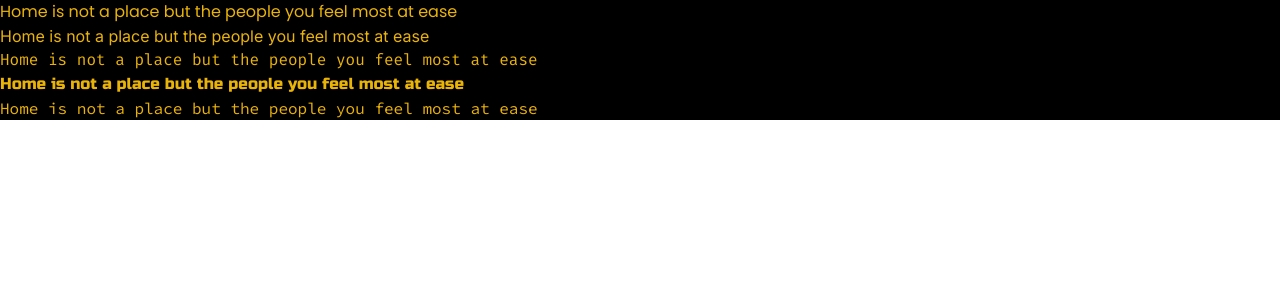
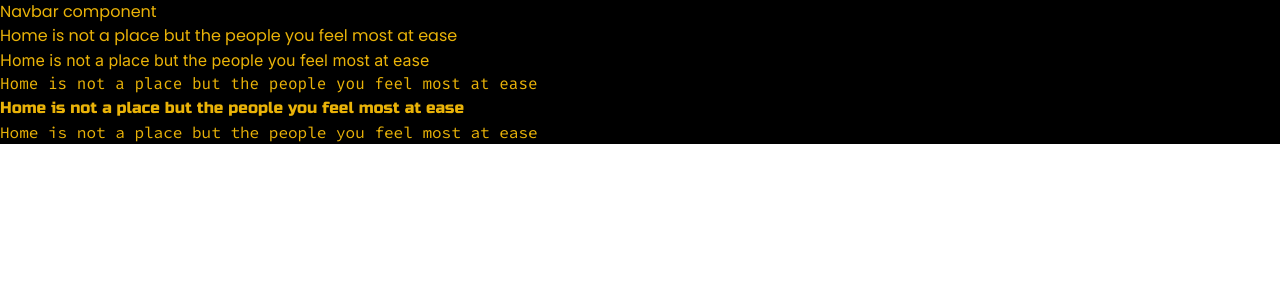
Before and after one commit to chochodev/Hacked-React, a React (Create React App) app: page / in a window 1280 px wide. Shown: the top 300 px of the page. Built offline with nearby package versions, Linux system fonts and the light colour scheme.

Commit message:
updating with the setting up of the project

```diff
--- a/src/components/navbar/index.jsx
+++ b/src/components/navbar/index.jsx
@@ -2,7 +2,7 @@ import React from 'react';
 
 const Navbar = () => {
   return (
-    <div>Navbar</div>
+    <div>Navbar component</div>
   )
 }
 
--- a/src/views/home/index.jsx
+++ b/src/views/home/index.jsx
@@ -1,8 +1,10 @@
 import React from 'react';
+import Navbar from 'components/navbar';
 
 const Home = () => {
   return (
     <div className='bg-black text-yellow-500 font-poppins'>
+      <Navbar />
       <p className="font-poppins">Home is not a place but the people you feel most at ease</p>
       <p className="font-inter">Home is not a place but the people you feel most at ease</p>
       <p className="font-fira">Home is not a place but the people you feel most at ease</p>
```
